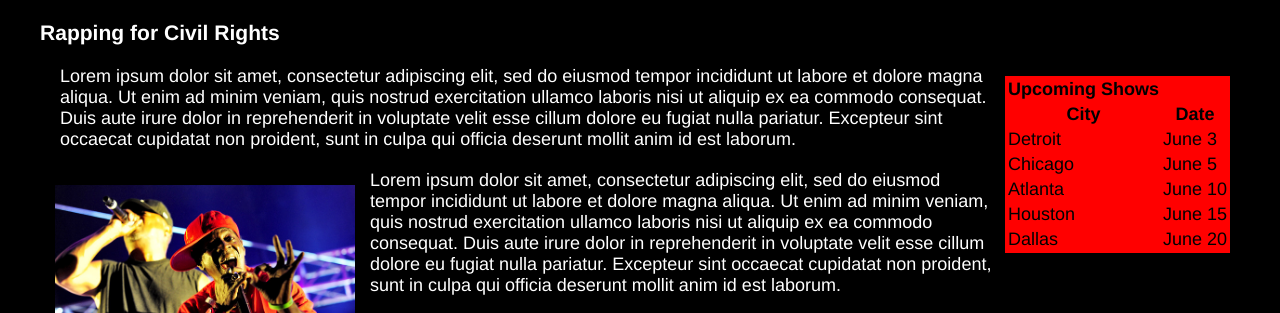
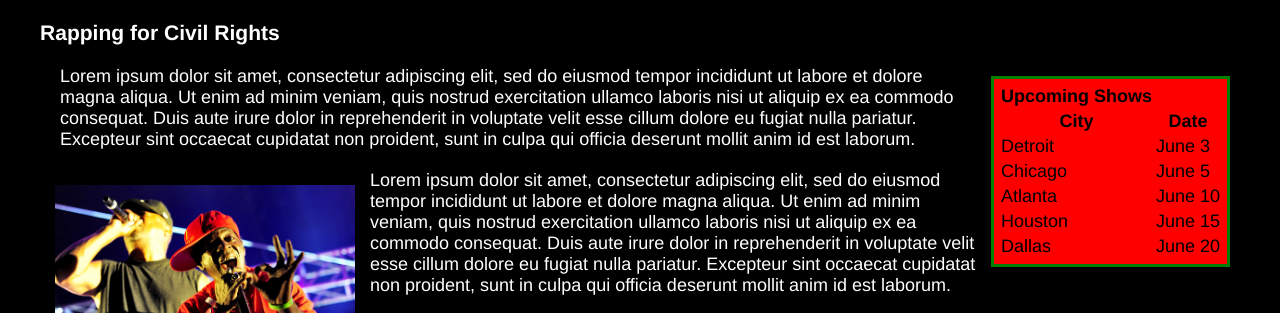
Before and after one commit to adriannem/public-enemy, a plain HTML site: page index.html in a window 1280 px wide. Shown: the part 109-422 px from the top of the page. Drawn offline with Linux system fonts and the light colour scheme.

Commit message:
Add additional styling to the sidebar.

```diff
--- a/css/styles.css
+++ b/css/styles.css
@@ -21,6 +21,8 @@ div.sidebar {
   background-color: red;
   color: black;
   margin: 10px;
+  border: 3px solid green;
+  padding: 4px;
 }
 
 .top {
```
